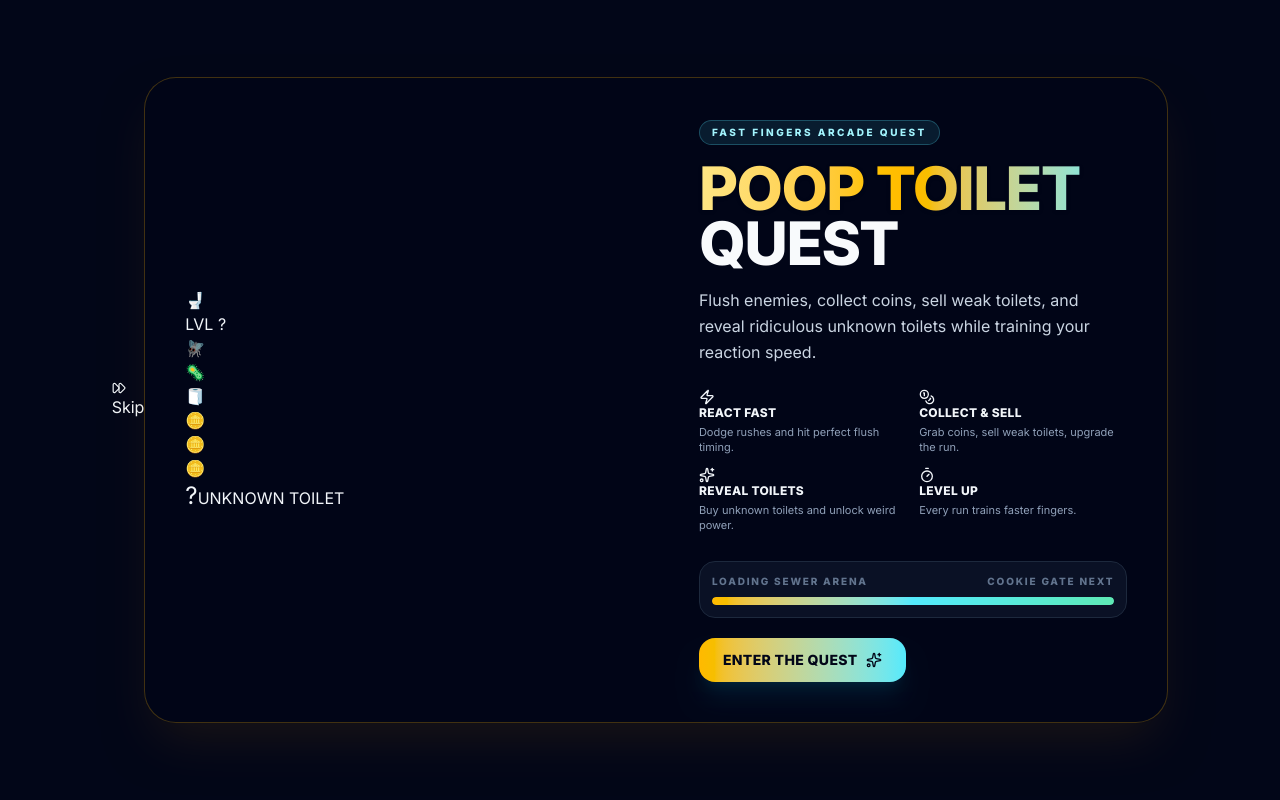
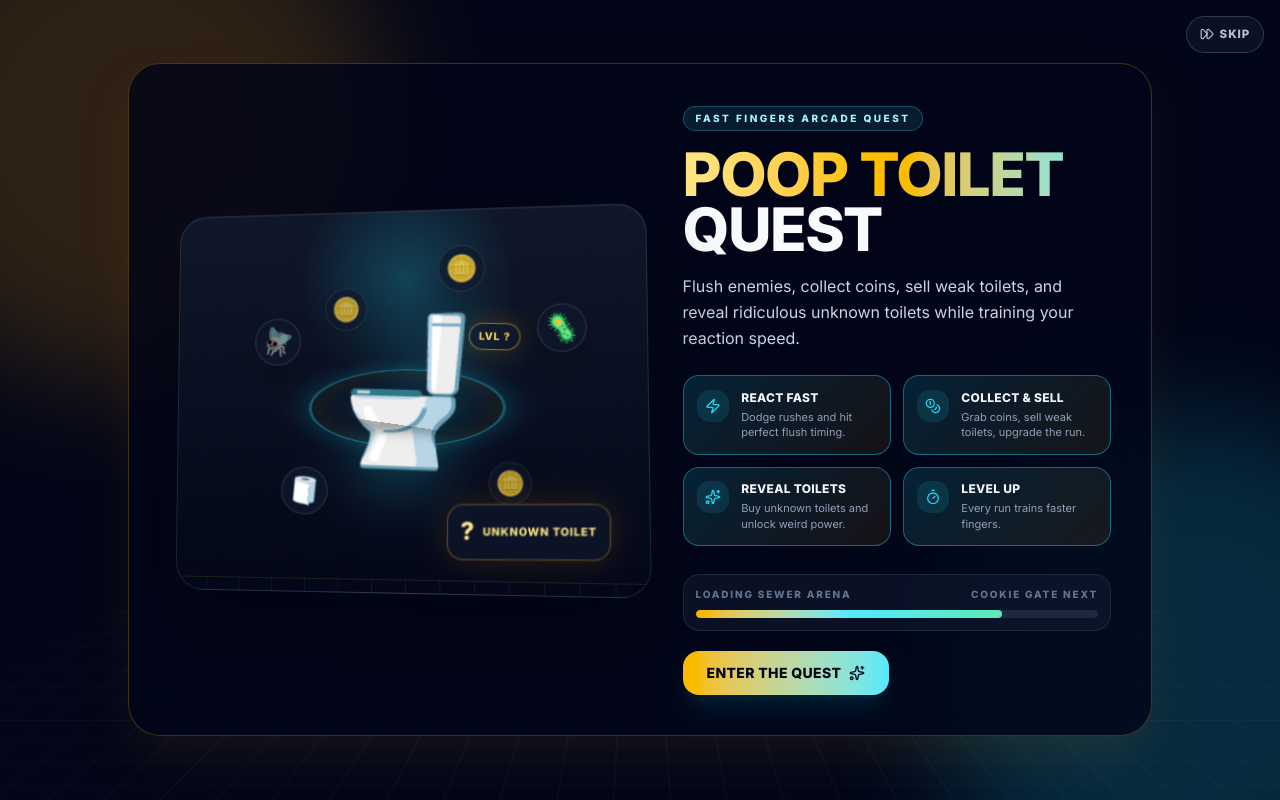
Before and after one commit to projectjimos/Poop-Toilet-Quest, a React (Vite) app: page / in a window 1280 px wide. Built offline with nearby package versions, Linux system fonts and the light colour scheme.

Commit message:
Add cinematic intro animation styles

```diff
--- a/src/index.css
+++ b/src/index.css
@@ -41,3 +41,385 @@
 .animate-scale-up {
   animation: scale-up 0.2s cubic-bezier(0.34, 1.56, 0.64, 1) forwards;
 }
+
+/* Pre-cookie cinematic intro */
+.intro-cinematic {
+  position: relative;
+  isolation: isolate;
+}
+
+.intro-bg-grid {
+  position: absolute;
+  inset: 0;
+  z-index: 0;
+  background-image:
+    linear-gradient(rgba(148, 163, 184, 0.08) 1px, transparent 1px),
+    linear-gradient(90deg, rgba(148, 163, 184, 0.08) 1px, transparent 1px);
+  background-size: 42px 42px;
+  transform: perspective(900px) rotateX(62deg) translateY(12vh) scale(1.35);
+  transform-origin: center bottom;
+  opacity: 0.55;
+  animation: intro-grid-drift 7.2s linear infinite;
+}
+
+.intro-bg-glow {
+  position: absolute;
+  width: min(52vw, 32rem);
+  height: min(52vw, 32rem);
+  border-radius: 9999px;
+  filter: blur(60px);
+  opacity: 0.18;
+  z-index: 0;
+}
+
+.intro-bg-glow-amber {
+  left: -8rem;
+  top: -8rem;
+  background: #f59e0b;
+}
+
+.intro-bg-glow-cyan {
+  right: -10rem;
+  bottom: -8rem;
+  background: #22d3ee;
+}
+
+.intro-skip-button {
+  position: absolute;
+  right: 1rem;
+  top: 1rem;
+  z-index: 20;
+  display: inline-flex;
+  align-items: center;
+  gap: 0.35rem;
+  border-radius: 9999px;
+  border: 1px solid rgba(148, 163, 184, 0.28);
+  background: rgba(15, 23, 42, 0.72);
+  color: rgba(226, 232, 240, 0.82);
+  padding: 0.55rem 0.8rem;
+  font-size: 0.72rem;
+  font-weight: 800;
+  text-transform: uppercase;
+  letter-spacing: 0.08em;
+  backdrop-filter: blur(16px);
+  transition: transform 160ms ease, border-color 160ms ease, color 160ms ease;
+}
+
+.intro-skip-button:hover {
+  transform: translateY(-1px);
+  border-color: rgba(34, 211, 238, 0.5);
+  color: white;
+}
+
+.intro-shell {
+  animation: intro-shell-in 650ms cubic-bezier(0.16, 1, 0.3, 1) both;
+}
+
+.intro-scene-wrap {
+  perspective: 900px;
+  min-height: 24rem;
+}
+
+.intro-scene {
+  position: relative;
+  min-height: 24rem;
+  border-radius: 1.8rem;
+  overflow: hidden;
+  border: 1px solid rgba(148, 163, 184, 0.18);
+  background:
+    radial-gradient(circle at 50% 18%, rgba(34, 211, 238, 0.24), transparent 28%),
+    linear-gradient(180deg, rgba(15, 23, 42, 0.96), rgba(2, 6, 23, 0.98));
+  box-shadow: inset 0 1px 0 rgba(255, 255, 255, 0.06), 0 30px 80px rgba(0, 0, 0, 0.32);
+  transform: rotateX(3deg) rotateY(-7deg);
+  transform-style: preserve-3d;
+  animation: intro-scene-float 5.6s ease-in-out infinite;
+}
+
+.intro-floor {
+  position: absolute;
+  left: -15%;
+  right: -15%;
+  bottom: -10%;
+  height: 56%;
+  background-image:
+    linear-gradient(rgba(251, 191, 36, 0.16) 1px, transparent 1px),
+    linear-gradient(90deg, rgba(34, 211, 238, 0.12) 1px, transparent 1px);
+  background-size: 34px 34px;
+  transform: rotateX(66deg) translateZ(-40px);
+  transform-origin: center bottom;
+  opacity: 0.72;
+}
+
+.intro-flush-ring {
+  position: absolute;
+  left: 50%;
+  top: 52%;
+  width: 12rem;
+  height: 12rem;
+  border-radius: 9999px;
+  border: 3px solid rgba(34, 211, 238, 0.42);
+  box-shadow: 0 0 42px rgba(34, 211, 238, 0.26), inset 0 0 40px rgba(251, 191, 36, 0.12);
+  transform: translate(-50%, -50%) rotateX(67deg);
+  animation: intro-ring-pulse 1.6s ease-out infinite;
+}
+
+.intro-toilet-core {
+  position: absolute;
+  left: 50%;
+  top: 50%;
+  transform: translate(-50%, -50%) translateZ(55px);
+  transform-style: preserve-3d;
+  animation: intro-toilet-hover 2.2s ease-in-out infinite;
+}
+
+.intro-toilet-shadow {
+  position: absolute;
+  left: 50%;
+  top: 75%;
+  width: 8.5rem;
+  height: 2.2rem;
+  border-radius: 9999px;
+  background: rgba(0, 0, 0, 0.38);
+  filter: blur(14px);
+  transform: translate(-50%, -50%) rotateX(65deg);
+}
+
+.intro-toilet-emoji {
+  position: relative;
+  z-index: 2;
+  font-size: clamp(6rem, 16vw, 9rem);
+  line-height: 1;
+  filter: drop-shadow(0 18px 30px rgba(34, 211, 238, 0.28));
+  transform: rotateY(-13deg) rotateX(5deg);
+}
+
+.intro-toilet-badge {
+  position: absolute;
+  right: -1.4rem;
+  top: 0.3rem;
+  z-index: 3;
+  border: 1px solid rgba(251, 191, 36, 0.55);
+  border-radius: 9999px;
+  background: rgba(15, 23, 42, 0.9);
+  color: #fcd34d;
+  padding: 0.3rem 0.55rem;
+  font-size: 0.65rem;
+  font-weight: 1000;
+  letter-spacing: 0.08em;
+  box-shadow: 0 0 28px rgba(245, 158, 11, 0.2);
+}
+
+.intro-enemy,
+.intro-coin {
+  position: absolute;
+  z-index: 4;
+  display: grid;
+  place-items: center;
+  width: 3rem;
+  height: 3rem;
+  border-radius: 9999px;
+  background: rgba(15, 23, 42, 0.78);
+  border: 1px solid rgba(148, 163, 184, 0.22);
+  box-shadow: 0 16px 34px rgba(0, 0, 0, 0.24);
+  font-size: 1.65rem;
+  transform-style: preserve-3d;
+}
+
+.intro-enemy-one {
+  left: 12%;
+  top: 18%;
+  animation: intro-enemy-dash-one 2.4s ease-in-out infinite;
+}
+
+.intro-enemy-two {
+  right: 12%;
+  top: 25%;
+  animation: intro-enemy-dash-two 2.8s ease-in-out infinite;
+}
+
+.intro-enemy-three {
+  left: 18%;
+  bottom: 15%;
+  animation: intro-enemy-dash-three 3.1s ease-in-out infinite;
+}
+
+.intro-coin {
+  color: #fcd34d;
+  animation: intro-coin-pop 1.8s ease-in-out infinite;
+}
+
+.intro-coin-one {
+  right: 23%;
+  bottom: 22%;
+  animation-delay: 0ms;
+}
+
+.intro-coin-two {
+  left: 32%;
+  top: 20%;
+  animation-delay: 240ms;
+}
+
+.intro-coin-three {
+  right: 33%;
+  top: 11%;
+  animation-delay: 480ms;
+}
+
+.intro-mystery-card {
+  position: absolute;
+  right: 7%;
+  bottom: 8%;
+  z-index: 6;
+  display: flex;
+  align-items: center;
+  gap: 0.5rem;
+  border: 1px solid rgba(251, 191, 36, 0.38);
+  border-radius: 1rem;
+  background: rgba(15, 23, 42, 0.78);
+  color: #fde68a;
+  padding: 0.65rem 0.8rem;
+  font-size: 0.68rem;
+  font-weight: 1000;
+  letter-spacing: 0.08em;
+  box-shadow: 0 0 32px rgba(245, 158, 11, 0.16);
+  backdrop-filter: blur(12px);
+  transform: rotateY(-12deg) rotateX(5deg);
+  animation: intro-mystery-reveal 3.1s ease-in-out infinite;
+}
+
+.intro-objective-card {
+  display: flex;
+  gap: 0.75rem;
+  align-items: flex-start;
+  border-radius: 1rem;
+  border: 1px solid rgba(148, 163, 184, 0.18);
+  background: rgba(15, 23, 42, 0.62);
+  padding: 0.85rem;
+  opacity: 0.55;
+  transform: translateY(8px) scale(0.98);
+  transition: opacity 320ms ease, transform 320ms ease, border-color 320ms ease, background 320ms ease;
+}
+
+.intro-objective-card-active {
+  opacity: 1;
+  transform: translateY(0) scale(1);
+  border-color: rgba(34, 211, 238, 0.42);
+  background: linear-gradient(135deg, rgba(34, 211, 238, 0.14), rgba(245, 158, 11, 0.09));
+}
+
+.intro-objective-icon {
+  display: grid;
+  place-items: center;
+  width: 2rem;
+  height: 2rem;
+  flex: 0 0 auto;
+  border-radius: 0.8rem;
+  color: #22d3ee;
+  background: rgba(34, 211, 238, 0.12);
+}
+
+.intro-progress-fill {
+  width: 0%;
+  animation: intro-progress 7.2s linear forwards;
+}
+
+@keyframes intro-shell-in {
+  from { opacity: 0; transform: translateY(18px) scale(0.98); }
+  to { opacity: 1; transform: translateY(0) scale(1); }
+}
+
+@keyframes intro-grid-drift {
+  from { background-position: 0 0, 0 0; }
+  to { background-position: 42px 42px, 42px 42px; }
+}
+
+@keyframes intro-scene-float {
+  0%, 100% { transform: rotateX(3deg) rotateY(-7deg) translateY(0); }
+  50% { transform: rotateX(5deg) rotateY(-4deg) translateY(-8px); }
+}
+
+@keyframes intro-ring-pulse {
+  0% { opacity: 0; transform: translate(-50%, -50%) rotateX(67deg) scale(0.56); }
+  45% { opacity: 0.92; }
+  100% { opacity: 0; transform: translate(-50%, -50%) rotateX(67deg) scale(1.35); }
+}
+
+@keyframes intro-toilet-hover {
+  0%, 100% { transform: translate(-50%, -50%) translateZ(55px) translateY(0) rotateZ(-1deg); }
+  50% { transform: translate(-50%, -50%) translateZ(55px) translateY(-12px) rotateZ(2deg); }
+}
+
+@keyframes intro-enemy-dash-one {
+  0%, 100% { transform: translate3d(0, 0, 35px) rotate(-8deg); }
+  50% { transform: translate3d(38px, 62px, 35px) rotate(16deg); }
+}
+
+@keyframes intro-enemy-dash-two {
+  0%, 100% { transform: translate3d(0, 0, 35px) rotate(11deg); }
+  50% { transform: translate3d(-46px, 54px, 35px) rotate(-12deg); }
+}
+
+@keyframes intro-enemy-dash-three {
+  0%, 100% { transform: translate3d(0, 0, 35px) rotate(-6deg); }
+  50% { transform: translate3d(54px, -44px, 35px) rotate(20deg); }
+}
+
+@keyframes intro-coin-pop {
+  0%, 100% { transform: translate3d(0, 0, 45px) scale(0.88); opacity: 0.72; }
+  50% { transform: translate3d(0, -16px, 45px) scale(1.12); opacity: 1; }
+}
+
+@keyframes intro-mystery-reveal {
+  0%, 100% { transform: rotateY(-12deg) rotateX(5deg) translateY(0); }
+  50% { transform: rotateY(-4deg) rotateX(2deg) translateY(-8px); }
+}
+
+@keyframes intro-progress {
+  from { width: 0%; }
+  to { width: 100%; }
+}
+
+@media (max-width: 640px) {
+  .intro-scene-wrap,
+  .intro-scene {
+    min-height: 18rem;
+  }
+
+  .intro-enemy,
+  .intro-coin {
+    width: 2.55rem;
+    height: 2.55rem;
+    font-size: 1.35rem;
+  }
+
+  .intro-mystery-card {
+    right: 50%;
+    transform: translateX(50%);
+    bottom: 1rem;
+  }
+}
+
+@media (prefers-reduced-motion: reduce) {
+  .intro-cinematic *,
+  .intro-cinematic *::before,
+  .intro-cinematic *::after {
+    animation-duration: 1ms !important;
+    animation-iteration-count: 1 !important;
+    scroll-behavior: auto !important;
+    transition-duration: 1ms !important;
+  }
+
+  .intro-progress-fill {
+    width: 100%;
+  }
+
+  .intro-scene,
+  .intro-bg-grid,
+  .intro-toilet-core,
+  .intro-enemy,
+  .intro-coin,
+  .intro-mystery-card {
+    transform: none !important;
+  }
+}
```
